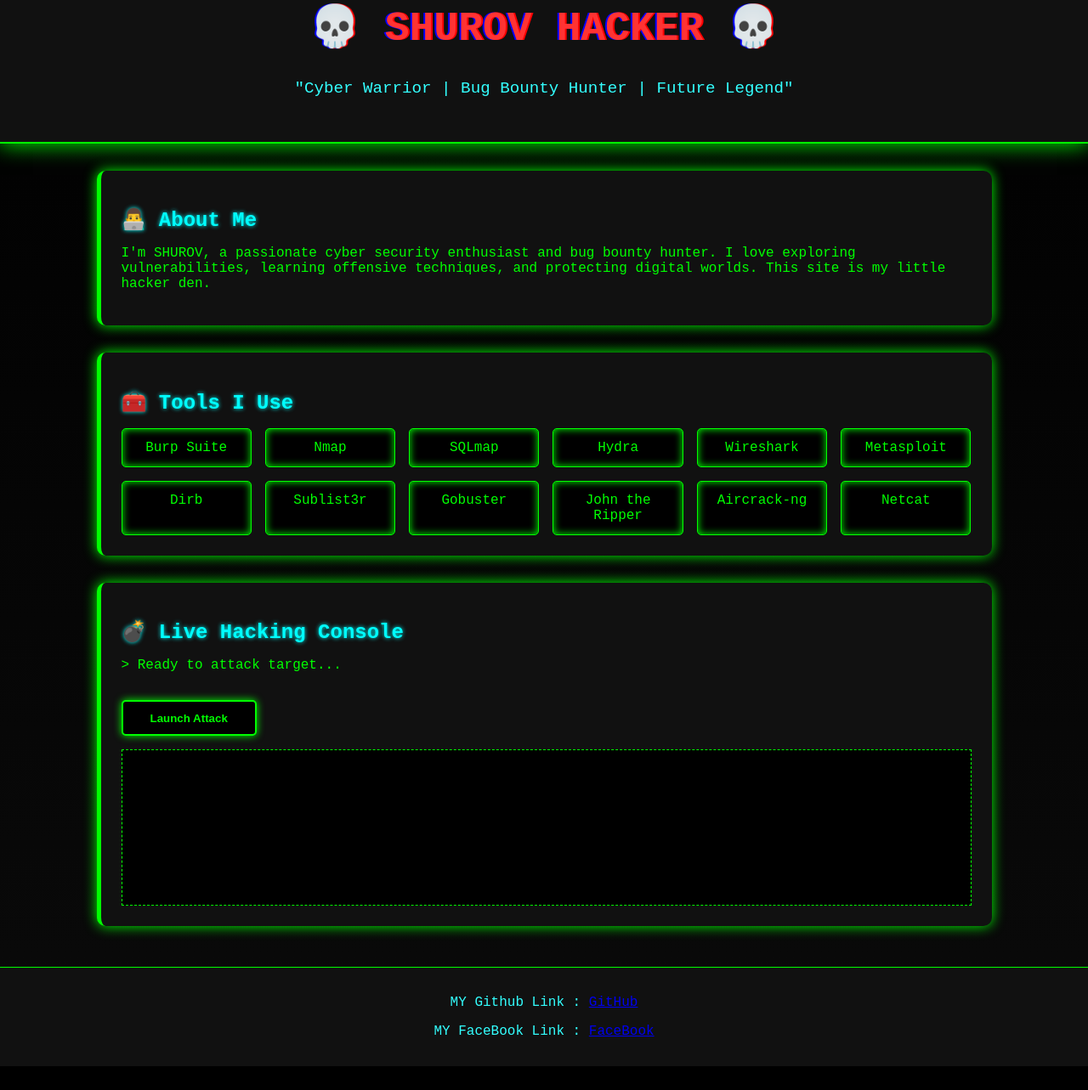
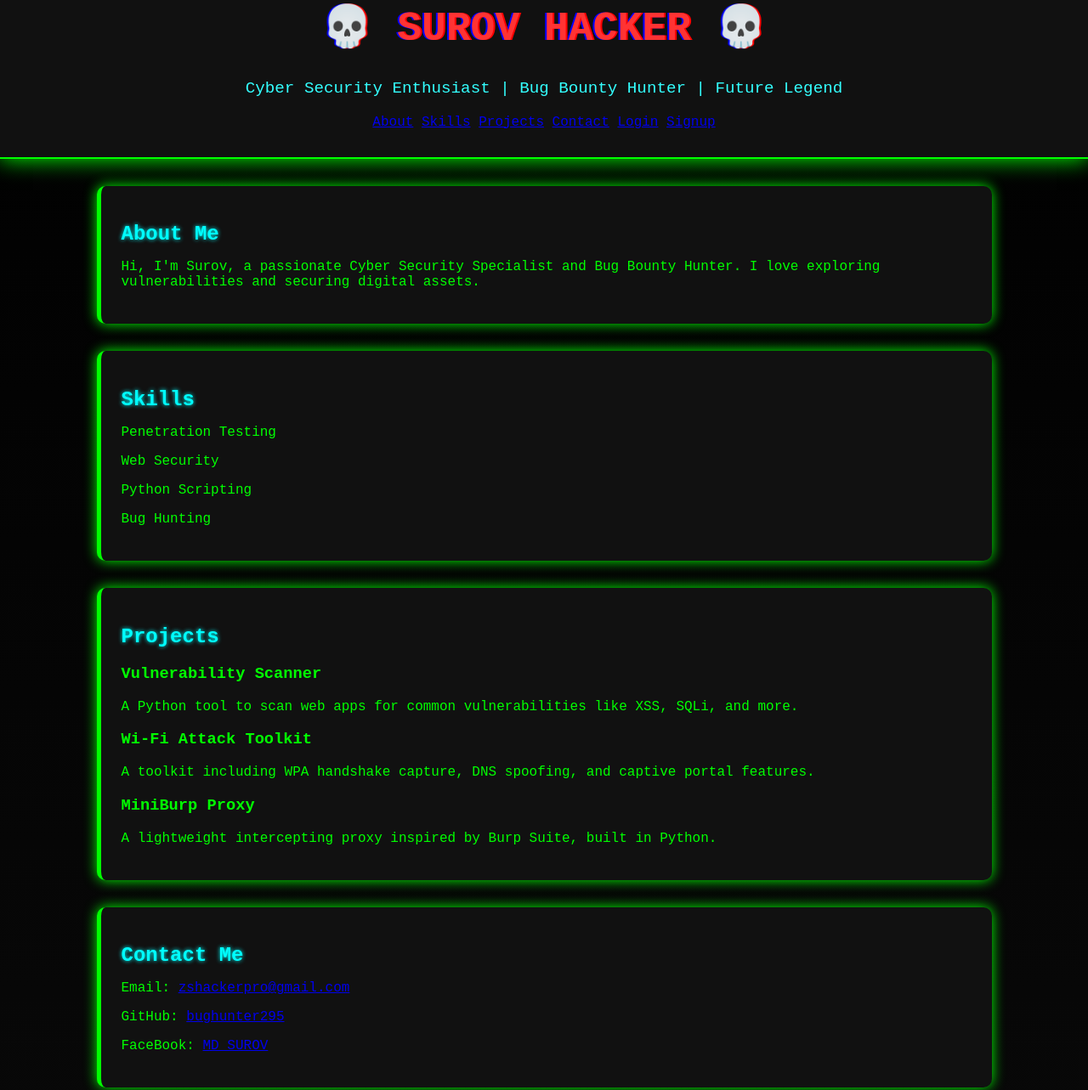
Before and after one commit to bughunter295/SHUROVHACKER, a plain HTML site: page index.html in a window 1280 px wide. Shown: the part 61-1344 px from the top of the page at 85% size. Before the commit the page ends 1316 px from the top, so only its background shows below. Drawn offline with Linux system fonts and the light colour scheme.

Commit message:
Update index.html

```diff
--- a/index.html
+++ b/index.html
@@ -3,57 +3,161 @@
 
 <head>
     <meta charset="UTF-8" />
-    <meta name="viewport" content="width=device-width, initial-scale=1.0" />
-    <title>💀 SHUROV HACKER</title>
+    <meta name="viewport" content="width=device-width, initial-scale=1" />
+    <title>Shurov | Cyber Security Specialist</title>
+    <link href="https://fonts.googleapis.com/css2?family=Share+Tech+Mono&display=swap" rel="stylesheet" />
     <link rel="stylesheet" href="style.css" />
 </head>
 
 <body>
+
     <header>
-        <h1>💀 SHUROV HACKER 💀</h1>
-        <p class="subtitle">"Cyber Warrior | Bug Bounty Hunter | Future Legend"</p>
+        <h1>💀 SUROV HACKER 💀</h1>
+        <h1 class="typing"></h1>
+        <p class="subtitle">Cyber Security Enthusiast | Bug Bounty Hunter | Future Legend</p>
+
+        <!-- 🔥 Navbar -->
+        <nav id="navbar">
+            <!-- This will be replaced by JS -->
+        </nav>
     </header>
 
-    <section class="about">
-        <h2>👨‍💻 About Me</h2>
+    <main>
+        <section id="about" class="section-container">
+            <h2>About Me</h2>
             <p>
-            I'm <span class="highlight">SHUROV</span>, a passionate cyber security enthusiast and bug bounty hunter. I
-            love exploring vulnerabilities, learning offensive techniques, and protecting digital worlds. This site is
-            my little hacker den.
+                Hi, I'm <span class="highlight">Surov</span>, a passionate Cyber Security Specialist and Bug Bounty
+                Hunter. I
+                love exploring vulnerabilities and securing digital assets.
             </p>
         </section>
 
-    <section class="tools">
-        <h2>🧰 Tools I Use</h2>
-        <div class="grid">
-            <div>Burp Suite</div>
-            <div>Nmap</div>
-            <div>SQLmap</div>
-            <div>Hydra</div>
-            <div>Wireshark</div>
-            <div>Metasploit</div>
-            <div>Dirb</div>
-            <div>Sublist3r</div>
-            <div>Gobuster</div>
-            <div>John the Ripper</div>
-            <div>Aircrack-ng</div>
-            <div>Netcat</div>
+        <section id="skills" class="section-container">
+            <h2>Skills</h2>
+            <div class="skills-grid">
+                <div class="skill">
+                    <p>Penetration Testing</p>
+                    <div class="progress-bar">
+                        <div style="width: 95%"></div>
+                    </div>
+                </div>
+                <div class="skill">
+                    <p>Web Security</p>
+                    <div class="progress-bar">
+                        <div style="width: 100%"></div>
+                    </div>
+                </div>
+                <div class="skill">
+                    <p>Python Scripting</p>
+                    <div class="progress-bar">
+                        <div style="width: 80%"></div>
+                    </div>
+                </div>
+                <div class="skill">
+                    <p>Bug Hunting</p>
+                    <div class="progress-bar">
+                        <div style="width: 88%"></div>
+                    </div>
+                </div>
             </div>
         </section>
 
-    <section class="terminal">
-        <h2>💣 Live Hacking Console</h2>
-        <p>> Ready to attack target...</p>
-        <button onclick="hack()">Launch Attack</button>
-        <div id="output"></div>
+        <section id="projects" class="section-container">
+            <h2>Projects</h2>
+            <div class="projects-grid">
+                <div class="project-card">
+                    <h3>Vulnerability Scanner</h3>
+                    <p>A Python tool to scan web apps for common vulnerabilities like XSS, SQLi, and more.</p>
+                </div>
+                <div class="project-card">
+                    <h3>Wi-Fi Attack Toolkit</h3>
+                    <p>A toolkit including WPA handshake capture, DNS spoofing, and captive portal features.</p>
+                </div>
+                <div class="project-card">
+                    <h3>MiniBurp Proxy</h3>
+                    <p>A lightweight intercepting proxy inspired by Burp Suite, built in Python.</p>
+                </div>
+            </div>
         </section>
 
+        <section id="contact" class="section-container">
+            <h2>Contact Me</h2>
+            <p>Email: <a href="mailto:zshackerpro@gmail.com" class="highlight">zshackerpro@gmail.com</a></p>
+            <p>GitHub: <a href="https://github.com/bughunter295" target="_blank" class="highlight">bughunter295</a></p>
+            <p>FaceBook: <a href="https://www.facebook.com/MDSHUROV295/" target="_blank" class="highlight">MD SUROV</a></p>
+        </section>
+
+        <section id="comment-box" class="section-container">
+            <h2>Comment Us</h2>
+            <form id="commentForm">
+                <input type="text" name="name" placeholder="Your Name" required><br>
+                <textarea name="message" placeholder="Your Comment" required></textarea><br>
+                <button type="submit">Send Comment</button>
+            </form>
+            <p id="commentStatus"></p>
+        </section>
+
+    </main>
+
     <footer>
-        <p>MY Github Link : <a href="https://github.com/bughunter295" target="_blank">GitHub</a></p>
-        <p>MY FaceBook Link : <a href="https://www.facebook.com/MDSHUROV295" target="_blank">FaceBook</a></p>
+        <p>I AM SHUROV</p>
     </footer>
 
-    <script src="script.js"></script>
+    <script>
+        const navbar = document.getElementById("navbar");
+        const user = JSON.parse(localStorage.getItem("user"));
+        const loggedIn = localStorage.getItem("loggedIn");
+
+        if (loggedIn && user) {
+            navbar.innerHTML = `
+                <a href="#about">About</a>
+                <a href="#skills">Skills</a>
+                <a href="#projects">Projects</a>
+                <a href="#contact">Contact</a>
+                <span style="color:#0ff;font-weight:bold;">👤 ${user.username}</span>
+                <a href="#" onclick="logout()" class="highlight">Logout</a>
+            `;
+        } else {
+            navbar.innerHTML = `
+                <a href="#about">About</a>
+                <a href="#skills">Skills</a>
+                <a href="#projects">Projects</a>
+                <a href="#contact">Contact</a>
+                <a href="login.html" class="highlight">Login</a>
+                <a href="signup.html" class="highlight">Signup</a>
+            `;
+        }
+
+        function logout() {
+            const user = JSON.parse(localStorage.getItem("user"));
+            const username = user?.username || "User";
+
+            localStorage.removeItem("user");
+            localStorage.removeItem("loggedIn");
+
+            alert(`👋 Goodbye, ${username}!`);
+            window.location.href = "index.html";
+        }
+
+        document.getElementById("commentForm").addEventListener("submit", function (e) {
+                e.preventDefault();
+
+                const name = this.name.value;
+                const message = this.message.value;
+                const time = new Date().toLocaleString();
+
+                emailjs.send("service_drjh48n", "template_2iwx0mj", {
+                    name,
+                    message,
+                    time
+                }).then(function () {
+                    document.getElementById("commentStatus").textContent = "✅ Comment sent successfully!";
+                    document.getElementById("commentForm").reset();
+                }, function (error) {
+                    document.getElementById("commentStatus").textContent = "❌ Failed to send comment: " + error.text;
+                });
+            });
+    </script>
 </body>
 
 </html>
```
Lines whose indentation alone changed are shown as unchanged.
